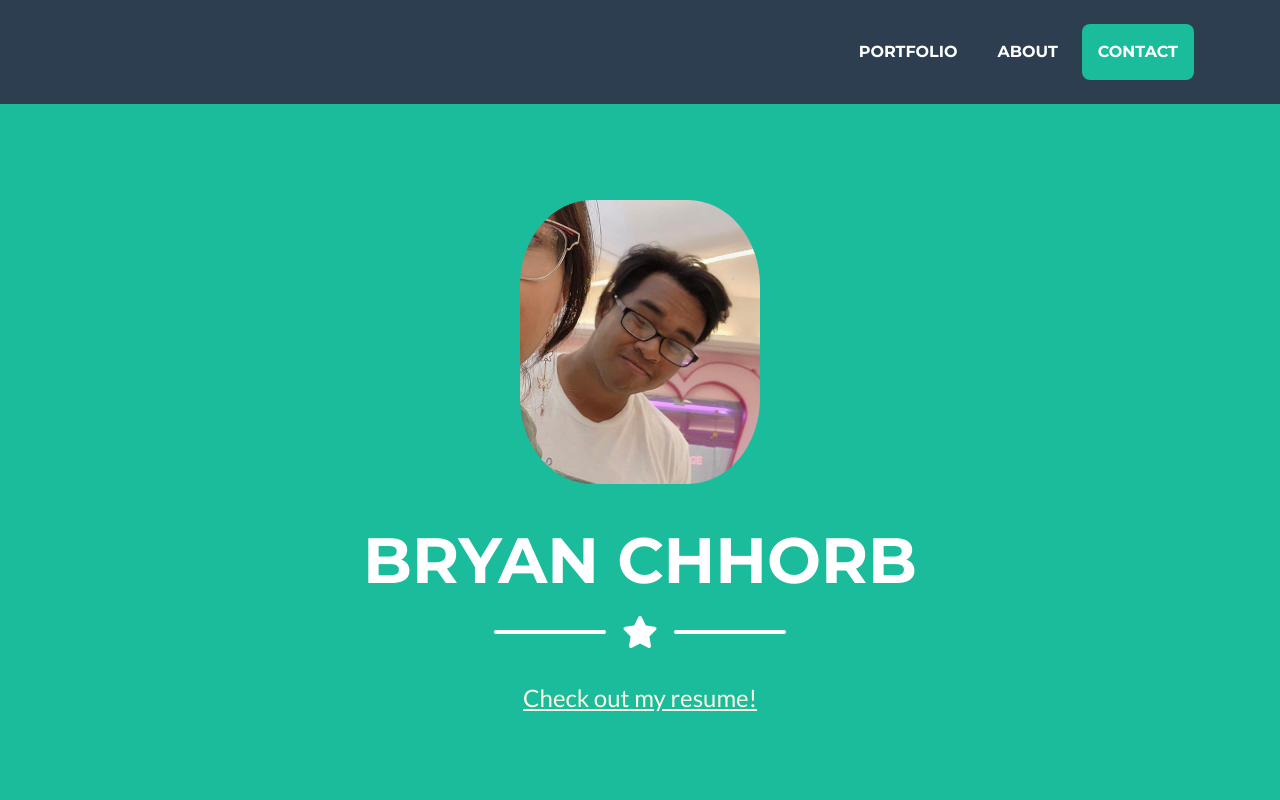
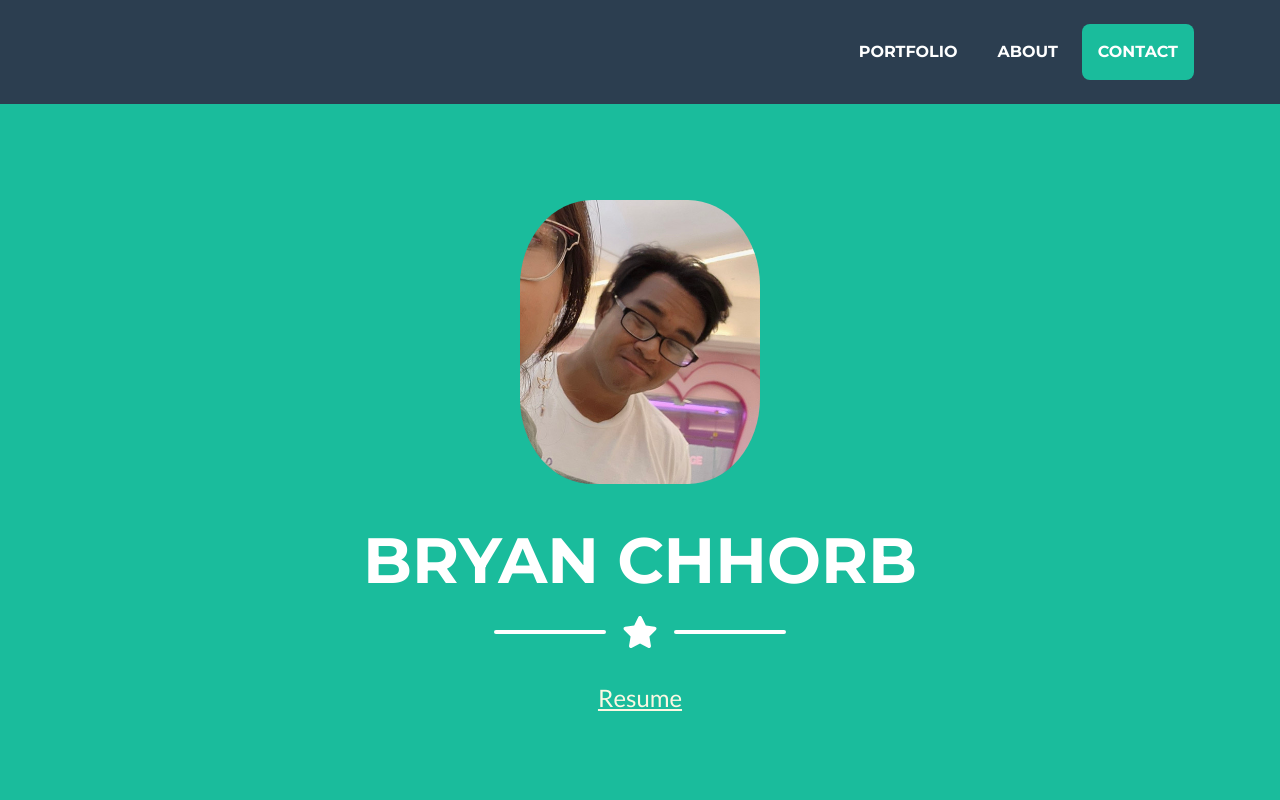
Before and after one commit to bchh325/portfolio, a plain HTML site: page index.html in a window 1280 px wide. Shown: the top 800 px of the page. Drawn offline with nearby package versions, Linux system fonts and the light colour scheme.

Commit message:
update text

```diff
--- a/index.html
+++ b/index.html
@@ -56,7 +56,7 @@
             </div>
             <!-- Masthead Subheading-->
             <p class="masthead-subheading font-weight-light mb-0">
-                <a target="_blank" class="resume" href="https://drive.google.com/file/d/1oPNbBt5KGnKhLESflGrXSAijJP8zCa6U/view">Check out my resume!</a>
+                <a target="_blank" class="resume" href="https://drive.google.com/file/d/1oPNbBt5KGnKhLESflGrXSAijJP8zCa6U/view">Resume</a>
             </p>
         </div>
     </header>
```
